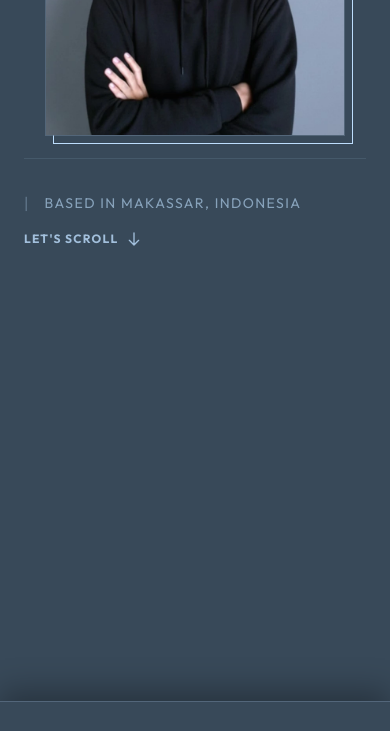
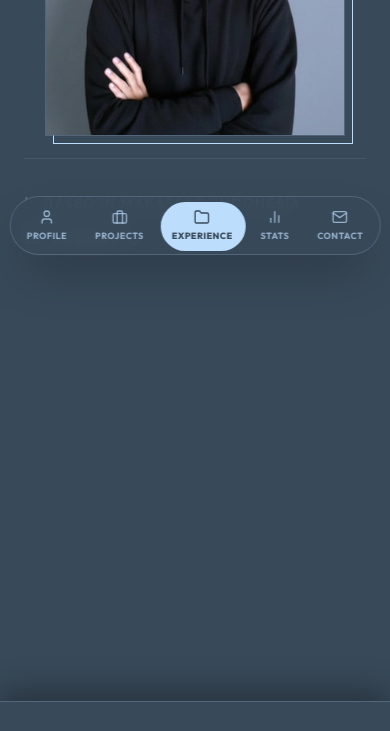
Before and after one commit to AzisSyam/AzisSyam.github.io, an Astro site: page / in a window 390 px wide. Shown: the part 565-1296 px from the top of the page. Built offline with nearby package versions, Linux system fonts and the light colour scheme; Astro itself is replaced by a stand-in of ours; no server answers.

Commit message:
feat: design mobile-friendly floating navigation header

```diff
--- a/src/pages/index.astro
+++ b/src/pages/index.astro
@@ -10,40 +10,45 @@ import FooterContact from "../components/FooterContact.astro";
 
 <BaseLayout>
   <!-- Floating Pill Navigation Header -->
-  <header class="fixed top-6 left-1/2 -translate-x-1/2 z-[60] w-[95%] sm:w-auto">
-    <nav class="relative flex items-center justify-center gap-0.5 sm:gap-1 bg-brand-bg/85 backdrop-blur-md px-1 sm:px-1.5 py-1 sm:py-1.5 rounded-full border border-brand-primary/20 shadow-2xl max-w-full sm:max-w-md mx-auto">
+  <header class="fixed bottom-6 sm:bottom-auto sm:top-6 left-1/2 -translate-x-1/2 z-[60] w-[95%] sm:w-auto">
+    <nav class="relative flex items-center justify-center gap-1 bg-brand-bg/85 backdrop-blur-md p-1 sm:p-1.5 rounded-full border border-brand-primary/20 shadow-2xl max-w-full mx-auto">
       <!-- Sliding Active Pill Highlight -->
       <div id="nav-indicator" class="absolute bg-brand-primary rounded-full transition-all duration-300 ease-out z-0 opacity-0 pointer-events-none"></div>
 
       <a
         href="#profile"
-        class="nav-link relative z-10 px-2.5 sm:px-4 py-1.5 sm:py-2 text-[10px] sm:text-xs font-bold uppercase tracking-wider rounded-full text-brand-primary/70 hover:text-brand-primary transition-colors duration-300 select-none"
+        class="nav-link relative z-10 flex flex-col sm:flex-row items-center justify-center gap-1 sm:gap-0 px-3 sm:px-4 py-2 sm:py-2 text-[9px] sm:text-xs font-bold uppercase tracking-wider rounded-full text-brand-primary/70 hover:text-brand-primary transition-colors duration-300 select-none"
       >
-        Profile
+        <svg xmlns="http://www.w3.org/2000/svg" class="w-4 h-4 sm:hidden" viewBox="0 0 24 24" fill="none" stroke="currentColor" stroke-width="2" stroke-linecap="round" stroke-linejoin="round"><path d="M19 21v-2a4 4 0 0 0-4-4H9a4 4 0 0 0-4 4v2"/><circle cx="12" cy="7" r="4"/></svg>
+        <span>Profile</span>
       </a>
       <a
         href="#projects"
-        class="nav-link relative z-10 px-2.5 sm:px-4 py-1.5 sm:py-2 text-[10px] sm:text-xs font-bold uppercase tracking-wider rounded-full text-brand-primary/70 hover:text-brand-primary transition-colors duration-300 select-none"
+        class="nav-link relative z-10 flex flex-col sm:flex-row items-center justify-center gap-1 sm:gap-0 px-3 sm:px-4 py-2 sm:py-2 text-[9px] sm:text-xs font-bold uppercase tracking-wider rounded-full text-brand-primary/70 hover:text-brand-primary transition-colors duration-300 select-none"
       >
-        Projects
+        <svg xmlns="http://www.w3.org/2000/svg" class="w-4 h-4 sm:hidden" viewBox="0 0 24 24" fill="none" stroke="currentColor" stroke-width="2" stroke-linecap="round" stroke-linejoin="round"><rect x="2" y="7" width="20" height="14" rx="2" ry="2"/><path d="M16 21V5a2 2 0 0 0-2-2h-4a2 2 0 0 0-2 2v16"/></svg>
+        <span>Projects</span>
       </a>
       <a
         href="#experience"
-        class="nav-link relative z-10 px-2.5 sm:px-4 py-1.5 sm:py-2 text-[10px] sm:text-xs font-bold uppercase tracking-wider rounded-full text-brand-primary/70 hover:text-brand-primary transition-colors duration-300 select-none"
+        class="nav-link relative z-10 flex flex-col sm:flex-row items-center justify-center gap-1 sm:gap-0 px-3 sm:px-4 py-2 sm:py-2 text-[9px] sm:text-xs font-bold uppercase tracking-wider rounded-full text-brand-primary/70 hover:text-brand-primary transition-colors duration-300 select-none"
       >
-        Experience
+        <svg xmlns="http://www.w3.org/2000/svg" class="w-4 h-4 sm:hidden" viewBox="0 0 24 24" fill="none" stroke="currentColor" stroke-width="2" stroke-linecap="round" stroke-linejoin="round"><path d="M22 19a2 2 0 0 1-2 2H4a2 2 0 0 1-2-2V5a2 2 0 0 1 2-2h5l2 3h9a2 2 0 0 1 2 2z"/></svg>
+        <span>Experience</span>
       </a>
       <a
         href="#stats"
-        class="nav-link relative z-10 px-2.5 sm:px-4 py-1.5 sm:py-2 text-[10px] sm:text-xs font-bold uppercase tracking-wider rounded-full text-brand-primary/70 hover:text-brand-primary transition-colors duration-300 select-none"
+        class="nav-link relative z-10 flex flex-col sm:flex-row items-center justify-center gap-1 sm:gap-0 px-3 sm:px-4 py-2 sm:py-2 text-[9px] sm:text-xs font-bold uppercase tracking-wider rounded-full text-brand-primary/70 hover:text-brand-primary transition-colors duration-300 select-none"
       >
-        Stats
+        <svg xmlns="http://www.w3.org/2000/svg" class="w-4 h-4 sm:hidden" viewBox="0 0 24 24" fill="none" stroke="currentColor" stroke-width="2" stroke-linecap="round" stroke-linejoin="round"><line x1="18" y1="20" x2="18" y2="10"/><line x1="12" y1="20" x2="12" y2="4"/><line x1="6" y1="20" x2="6" y2="14"/></svg>
+        <span>Stats</span>
       </a>
       <a
         href="#contact"
-        class="nav-link relative z-10 px-2.5 sm:px-4 py-1.5 sm:py-2 text-[10px] sm:text-xs font-bold uppercase tracking-wider rounded-full text-brand-primary/70 hover:text-brand-primary transition-colors duration-300 select-none"
+        class="nav-link relative z-10 flex flex-col sm:flex-row items-center justify-center gap-1 sm:gap-0 px-3 sm:px-4 py-2 sm:py-2 text-[9px] sm:text-xs font-bold uppercase tracking-wider rounded-full text-brand-primary/70 hover:text-brand-primary transition-colors duration-300 select-none"
       >
-        Contact
+        <svg xmlns="http://www.w3.org/2000/svg" class="w-4 h-4 sm:hidden" viewBox="0 0 24 24" fill="none" stroke="currentColor" stroke-width="2" stroke-linecap="round" stroke-linejoin="round"><path d="M4 4h16c1.1 0 2 .9 2 2v12c0 1.1-.9 2-2 2H4c-1.1 0-2-.9-2-2V6c0-1.1.9-2 2-2z"/><polyline points="22,6 12,13 2,6"/></svg>
+        <span>Contact</span>
       </a>
     </nav>
   </header>
```
